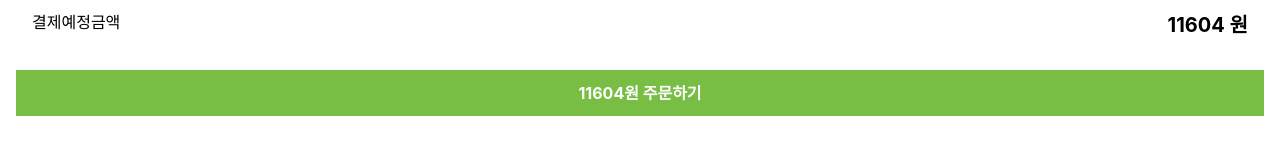
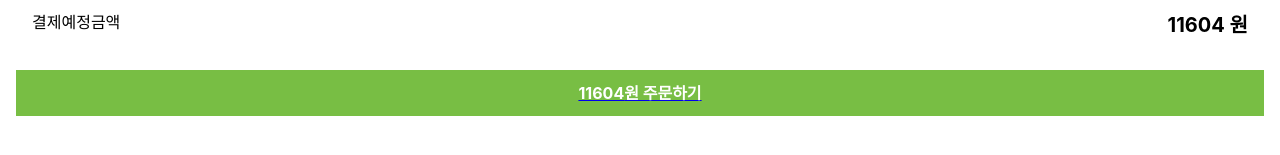
Before and after one commit to Buying-For-Earth/BFE-client, a React (Create React App) app in the folder buying-for-earth/: page /direct/1 in a window 1280 px wide. Shown: the part 403-558 px from the top of the page. Built offline with nearby package versions, Linux system fonts and the light colour scheme.

Commit message:
Completed - show order list

```diff
--- a/buying-for-earth/src/App.tsx
+++ b/buying-for-earth/src/App.tsx
@@ -1,5 +1,5 @@
 import React from 'react';
-import { Switch, Route } from 'react-router-dom';
+import { Switch, Route, RouteComponentProps } from 'react-router-dom';
 import Home from './pages/Home';
 import Search from './pages/Search';
 import Category from './pages/Category';
@@ -25,7 +25,7 @@ function App() {
         <Route path="/product/:id" render={() => <Product />} />
         <Route path="/order" render={() => <Order />} />
         <Route path="/complete" render={() => <Complete />} />
-        <Route path="/landing" render={() => <Landing />} />
+        {/* <Route path="/landing" render={() => <Landing />} /> */}
       </Switch>
     </div>
   );
--- a/buying-for-earth/src/pages/Cart/Cart.tsx
+++ b/buying-for-earth/src/pages/Cart/Cart.tsx
@@ -125,7 +125,7 @@ function Cart({ isCart, match }: RouteComponentProps<MatchParams> & Props) {
                 );
               })}
             </div>
-            <Payment price={price} />
+            <Payment price={price} orderList={items} />
           </>
         )}
       </div>
--- a/buying-for-earth/src/pages/Cart/components/Payment.tsx
+++ b/buying-for-earth/src/pages/Cart/components/Payment.tsx
@@ -1,11 +1,22 @@
 import React, { useState, useEffect } from 'react';
+import { RouteComponentProps, Link } from 'react-router-dom';
 import './Payment.scss';
+
+interface item {
+  id: number;
+  itemName: string;
+  image: string;
+  price: number;
+  amount: number;
+  checked: boolean;
+}
 
 interface Props {
   price: number;
+  orderList: item[];
 }
 
-const Payment = ({ price }: Props) => {
+const Payment = ({ price, orderList }: Props) => {
   const [fee, setFee] = useState(true);
   const [totalPrice, setTotalPrice] = useState(0);
 
@@ -41,7 +52,16 @@ const Payment = ({ price }: Props) => {
         <div className="payment__price__label">결제예정금액</div>
         <div className="payment__price__value">{totalPrice} 원</div>
       </div>
-      <div className="payment__btn">{totalPrice}원 주문하기</div>
+      <Link
+        to={{
+          pathname: '/order',
+          state: {
+            orderList,
+          },
+        }}
+      >
+        <div className="payment__btn">{totalPrice}원 주문하기</div>
+      </Link>
     </div>
   );
 };
--- a/buying-for-earth/src/pages/Order/Order.tsx
+++ b/buying-for-earth/src/pages/Order/Order.tsx
@@ -1,4 +1,6 @@
 import React from 'react';
+import { RouteComponentProps, withRouter } from 'react-router';
+import ContentHeader from '../../components/ContentHeader';
 import Destination from './components/Destination';
 import Orderer from './components/Orderer';
 import OrderItem from './components/OrderItem';
@@ -6,12 +8,26 @@ import PaymentOption from './components/PaymentOption';
 import Price from './components/Price';
 import './Order.scss';
 
-function Order() {
+interface item {
+  id: number;
+  itemName: string;
+  image: string;
+  price: number;
+  amount: number;
+  checked: boolean;
+}
+
+interface Props {
+  orderList: item[];
+}
+
+function Order({ location }: RouteComponentProps<{}, any, Props>) {
+  const { orderList } = location.state;
   return (
     <div>
-      <div className="order-header">{'<'}주문서</div>
+      <ContentHeader title={'주문서'} />
       <div className="order--container">
-        <OrderItem />
+        <OrderItem items={orderList} />
         <Orderer />
         <Destination />
         <Price />
@@ -21,4 +37,4 @@ function Order() {
   );
 }
 
-export default Order;
+export default withRouter(Order);
--- a/buying-for-earth/src/pages/Order/components/OrderItem.tsx
+++ b/buying-for-earth/src/pages/Order/components/OrderItem.tsx
@@ -1,23 +1,39 @@
 import React from 'react';
+import ItemList from '../../Home/components/ItemList';
 import './OrderItem.scss';
 
-function OrderItem() {
+interface item {
+  id: number;
+  itemName: string;
+  image: string;
+  price: number;
+  amount: number;
+  checked: boolean;
+}
+
+interface Props {
+  items: item[];
+}
+
+function OrderItem({ items }: Props) {
   return (
     <div className="order-item--container">
       <div className="order-item__header">주문상품</div>
-      <div className="order-item__info">
-        <div className="order-item__info__image"></div>
-        <div className="order-item__info__wrap">
-          <div className="wrap wrap__name">[NPE] 친환경 대나무 칫솔</div>
-          <div className="wrap wrap__option">
-            칫솔모 색상: 브라운 / 사이즈: 대
-          </div>
-          <div className="wrap wrap__price">
-            <div className="price">5,500 원</div>
-            <div className="amount">5개</div>
+      {items.map((item) => (
+        <div className="order-item__info">
+          <img className="order-item__info__image" src={item.image} alt="" />
+          <div className="order-item__info__wrap">
+            <div className="wrap wrap__name">{item.itemName}</div>
+            {/* <div className="wrap wrap__option">
+              칫솔모 색상: 브라운 / 사이즈: 대
+            </div> */}
+            <div className="wrap wrap__price">
+              <div className="price">{item.price} 원</div>
+              <div className="amount">{item.amount}개</div>
+            </div>
           </div>
         </div>
-      </div>
+      ))}
     </div>
   );
 }
```
